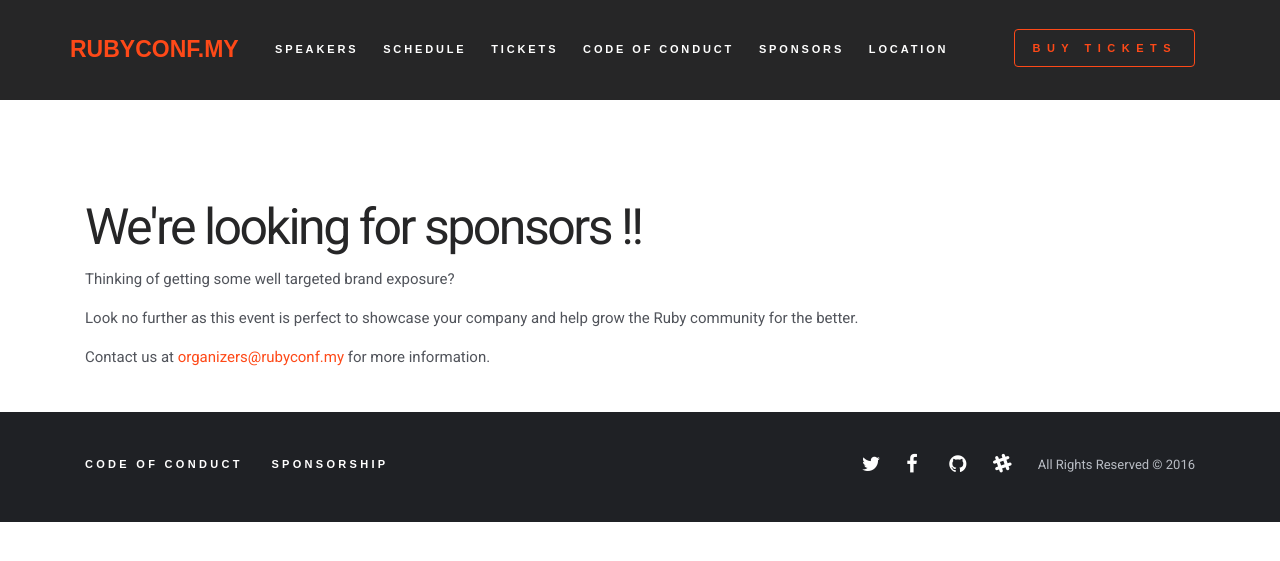
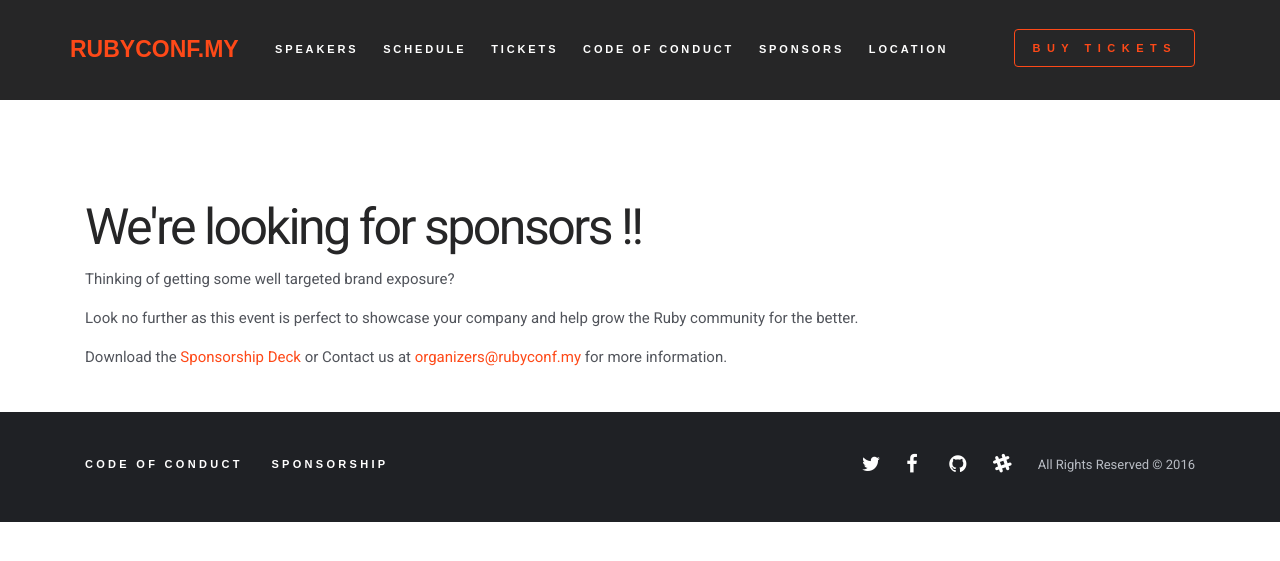
Before and after one commit to rubyconfmy/2016, a Jekyll site: the page built from sponsorship/index.html, in a window 1280 px wide. Shown: the top 561 px of the page. Built offline with Jekyll 4.4.1, drawn with Linux system fonts in a browser that asks for light colours; some web fonts are replaced.

Commit message:
add sponsorship deck

```diff
--- a/sponsorship/index.html
+++ b/sponsorship/index.html
@@ -14,7 +14,7 @@ layout: page
           Look no further as this event is perfect to showcase your company and help grow the Ruby community for the better.
         </p>
         <p>
-          Contact us at <a href="mailto:organizers@rubyconf.my">organizers@rubyconf.my</a> for more information.
+          Download the <a target="_blank" href="/assets/pdf/sponsorship-deck.pdf">Sponsorship Deck</a> or Contact us at <a href="mailto:organizers@rubyconf.my">organizers@rubyconf.my</a> for more information.
         </p>
       </article>
     </div>
```
Also changed, not shown: 1 other file.
